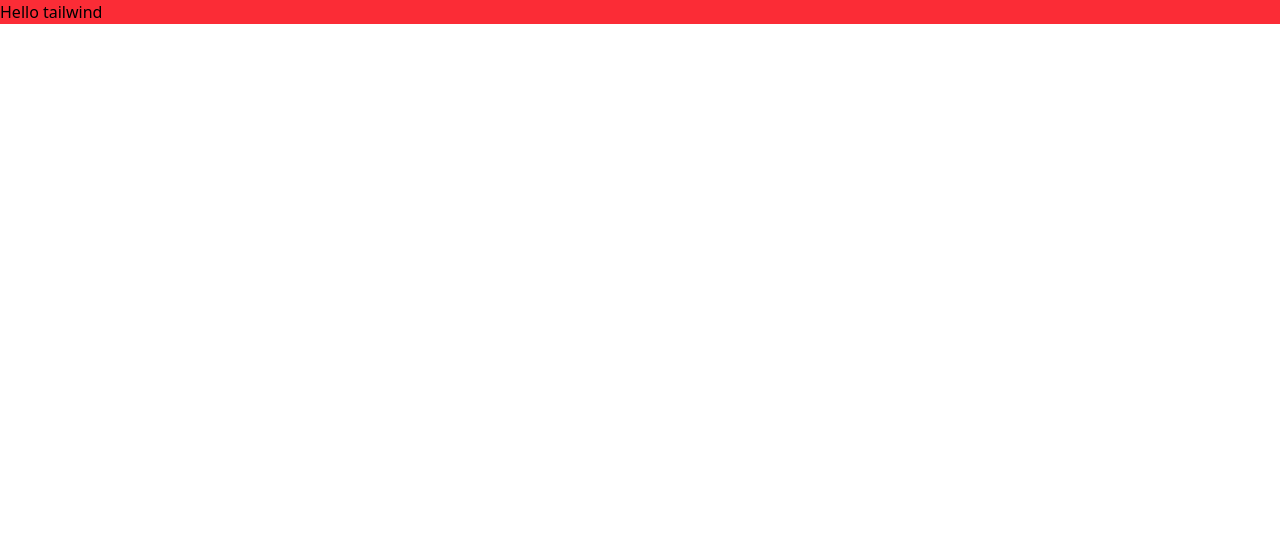
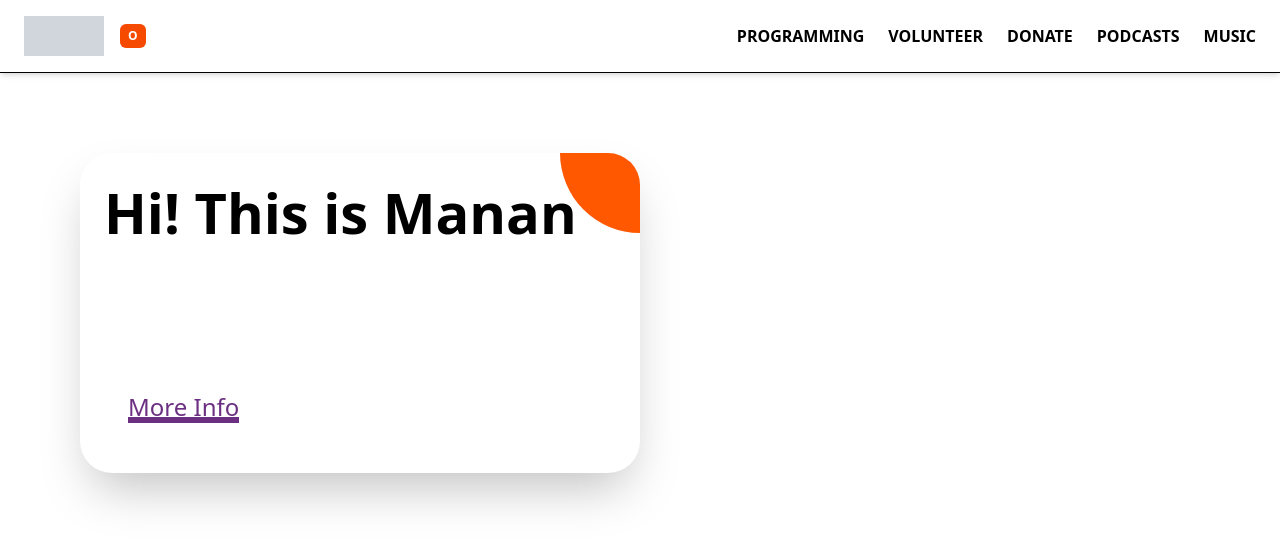
Before and after one commit to Manan565/manan565.github.io, a React (Vite) app: page / in a window 1280 px wide. Shown: the top 546 px of the page. Built offline with nearby package versions, Linux system fonts and the light colour scheme.

Commit message:
Updated Header with latest main changes

```diff
--- a/package.json
+++ b/package.json
@@ -15,6 +15,7 @@
     "@tailwindcss/vite": "^4.0.3",
     "react": "^19.0.0",
     "react-dom": "^19.0.0",
+    "styled-components": "^6.1.15",
     "tailwindcss": "^4.0.3"
   },
   "devDependencies": {
--- a/src/App.jsx
+++ b/src/App.jsx
@@ -1,8 +1,11 @@
+import Header from "./components/Header.jsx";
+import Card from "./components/Card.jsx";
 const App = () => {
   return (
     <div>
-      <div className="Container bg-red-500">
-        <h1>Hello tailwind</h1>
+      <div>
+        <Header />
+        <Card />
       </div>
     </div>
   );
--- /dev/null
+++ b/src/components/Card.jsx
@@ -0,0 +1,25 @@
+const Card = () => {
+  return (
+    <div className="h-screen flex items-center pl-20 mt-[-160px]">
+      <div className="h-[20em] w-[35em] bg-white rounded-[2em] overflow-hidden relative group p-6 z-0 text-left shadow-2xl">
+        {/* Expanding Circle Effect */}
+        <div className="circle absolute h-[10em] w-[10em] -top-[5em] -right-[5em] rounded-full bg-[#FF5800] group-hover:scale-[800%] duration-500 z-[-1]" />
+
+        {/* More Info Button */}
+        <button className="text-[1.5em] absolute bottom-[2em] left-[2em] text-[#6C3082] group-hover:text-white duration-500">
+          <span className="relative before:h-[0.25em] before:absolute before:w-full before:content-[''] before:bg-[#6C3082] group-hover:before:bg-white duration-300 before:bottom-0 before:left-0">
+            More Info
+          </span>
+          <i className="fa-solid fa-arrow-right ml-3 text-2xl" />
+        </button>
+
+        {/* Heading Text - Larger Size */}
+        <h1 className="z-20 font-bold font-Poppin group-hover:text-white duration-500 text-[3.5em] leading-tight">
+          Hi! This is Manan
+        </h1>
+      </div>
+    </div>
+  );
+};
+
+export default Card;
--- /dev/null
+++ b/src/components/Header.jsx
@@ -0,0 +1,41 @@
+const Header = () => {
+  return (
+    <header className="bg-white text-black py-4 px-6 flex items-center justify-between border-b shadow-md">
+      {/* Left Section - Logo */}
+      <div className="flex items-center space-x-4">
+        <div className="w-20 h-10 bg-gray-300 flex items-center justify-center">
+          <span className="text-black font-semibold"></span>
+        </div>
+
+        {/* "On Air" Show Name */}
+        <div className="flex items-center space-x-2">
+          <span className="bg-orange-600 text-white px-2 py-1 text-xs font-bold rounded-md">
+            O
+          </span>
+          <span className="font-semibold"></span>
+        </div>
+      </div>
+
+      {/* Center Navigation - Always Visible */}
+      <nav className="flex space-x-6 font-bold">
+        <a href="#" className="hover:text-gray-600">
+          PROGRAMMING
+        </a>
+        <a href="#" className="hover:text-gray-600">
+          VOLUNTEER
+        </a>
+        <a href="#" className="hover:text-gray-600">
+          DONATE
+        </a>
+        <a href="#" className="hover:text-gray-600">
+          PODCASTS
+        </a>
+        <a href="#" className="hover:text-gray-600">
+          MUSIC
+        </a>
+      </nav>
+    </header>
+  );
+};
+
+export default Header;
```
Also changed, not shown: 1 other file (tests, documents, lock files or other folders).
